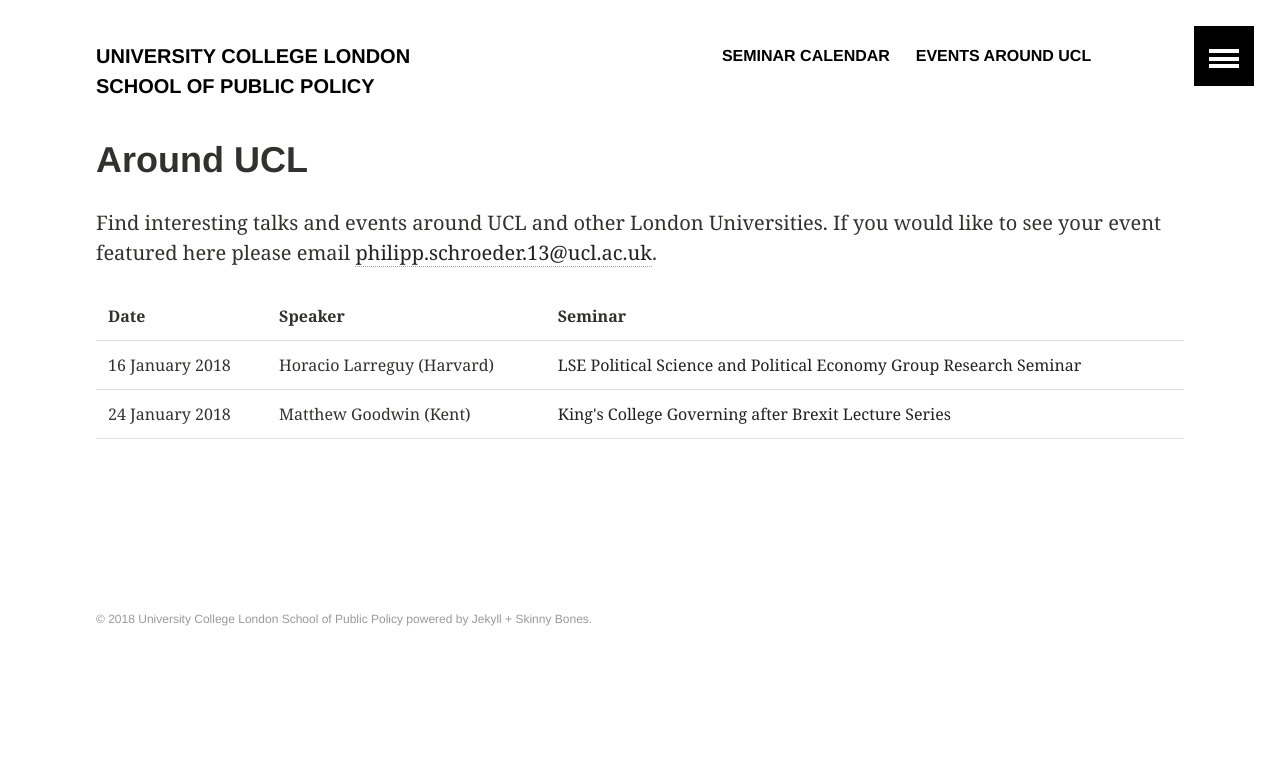
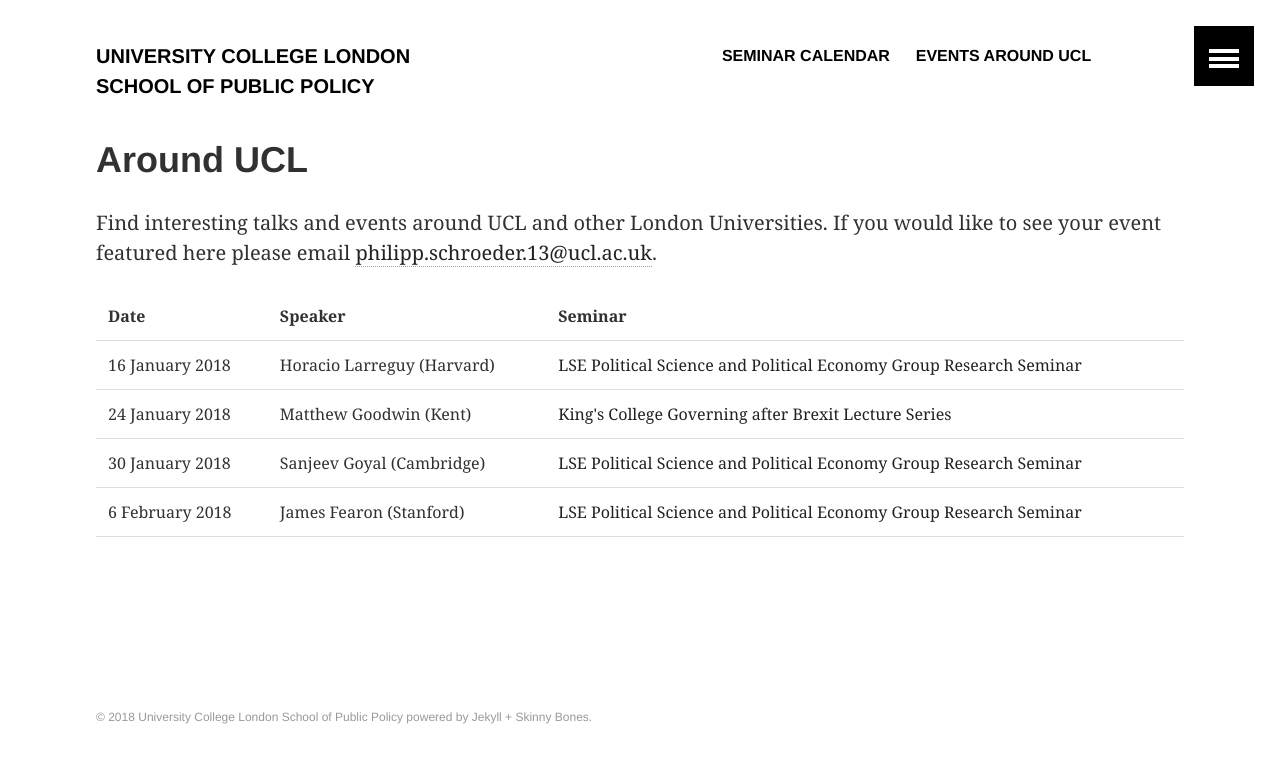
Before and after one commit to phischroeder/drs_page, a Jekyll site: the page built from other/index.html, in a window 1280 px wide. Shown: the top 763 px of the page. Built offline with Jekyll 4.4.1, drawn with Linux system fonts in a browser that asks for light colours.

Commit message:
Update index.html

```diff
--- a/other/index.html
+++ b/other/index.html
@@ -22,4 +22,14 @@
      <TD>Matthew Goodwin (Kent)</TD>
      <TD><a href = "https://www.kcl.ac.uk/sspp/departments/politicaleconomy/newsevents/Governing-after-Brexit-Lectures/Governing-after-Brexit-Lectures.aspx" target="_blank">King's College Governing after Brexit Lecture Series</a></TD>
    </TR>
+  <TR>
+     <TD>30 January 2018</TD>
+     <TD>Sanjeev Goyal (Cambridge)</TD>
+     <TD><a href = "http://www.lse.ac.uk/government/research/resgroups/PSPE/ResearchSeminar.aspx" target="_blank">LSE Political Science and Political Economy Group Research Seminar</a></TD>
+   </TR>
+  <TR>
+     <TD>6 February 2018</TD>
+     <TD>James Fearon (Stanford)</TD>
+     <TD><a href = "http://www.lse.ac.uk/government/research/resgroups/PSPE/ResearchSeminar.aspx" target="_blank">LSE Political Science and Political Economy Group Research Seminar</a></TD>
+   </TR>
 </TABLE>
```
